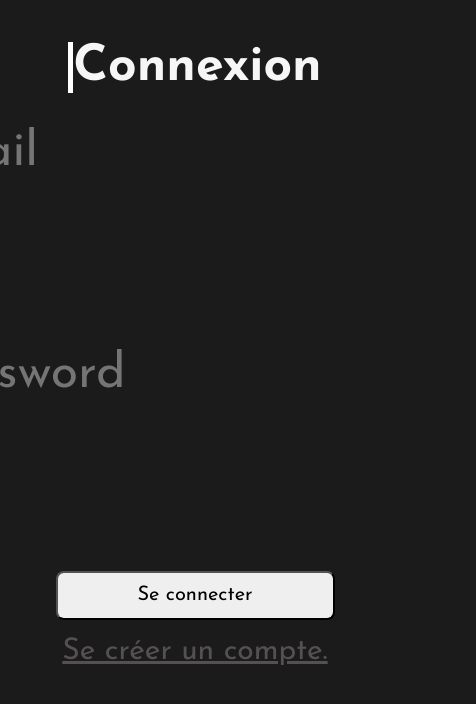
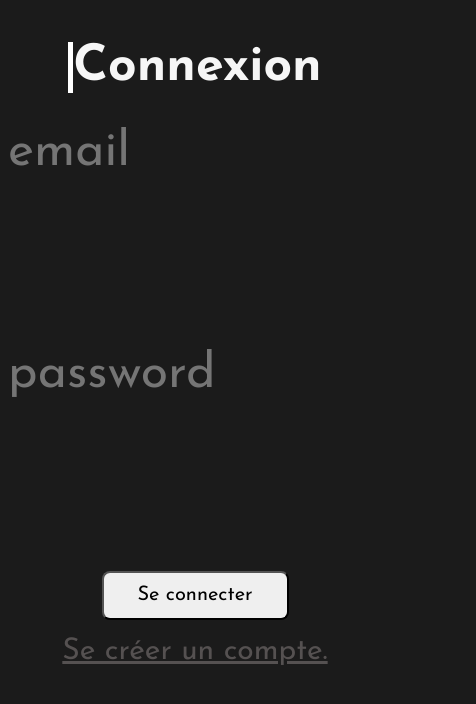
Before and after one commit to rhahim12/module5-react-threadfront, a React (Vite) app in the folder thread-front/: page /login in a window 390 px wide. Shown: the top 704 px of the page, 476 px wide, since content can reach past the window. Built offline with nearby package versions, Linux system fonts and the light colour scheme; no server answers; a web font is replaced by a local one.

Commit message:
changement

```diff
--- a/thread-front/src/Login.css
+++ b/thread-front/src/components/Login.css
@@ -60,3 +60,18 @@ button{
     color: #555151;
     font-size: 30px;
 }
+
+@media screen and (max-width: 680px) {
+
+
+    .email{
+        width: 100%;
+    }
+
+    .password{
+        width: 100%;
+    }
+
+
+
+}
--- a/thread-front/src/components/Login.tsx
+++ b/thread-front/src/components/Login.tsx
@@ -1,4 +1,4 @@
-import "../Login.css"
+import "./Login.css"
 import { Link } from "react-router-dom"
 import { useState } from "react";
 import { useNavigate } from "react-router-dom";
@@ -9,6 +9,8 @@ import { useNavigate } from "react-router-dom";
 export default function Login() {
     const [mail, setMail] = useState("")
     const [pass, setPass] = useState("")
+    const [user, setUser] = useState("")
+    const [word, setWord] = useState("")
 
      let navigate = useNavigate();
 
```
